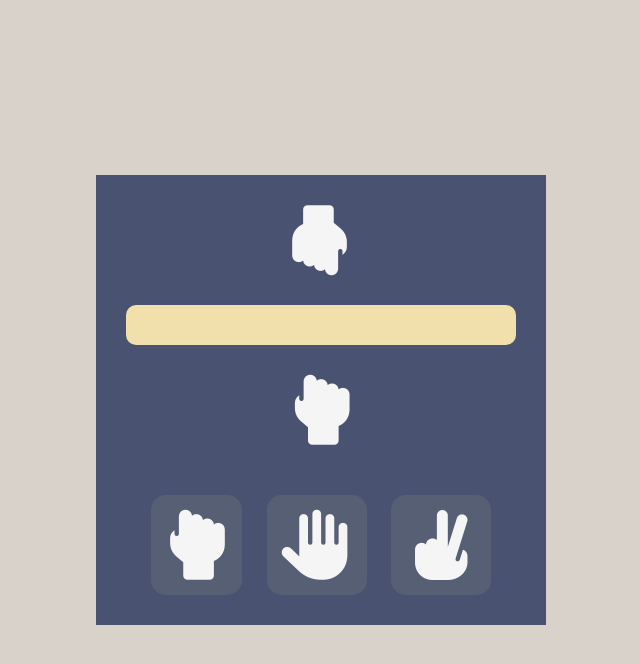
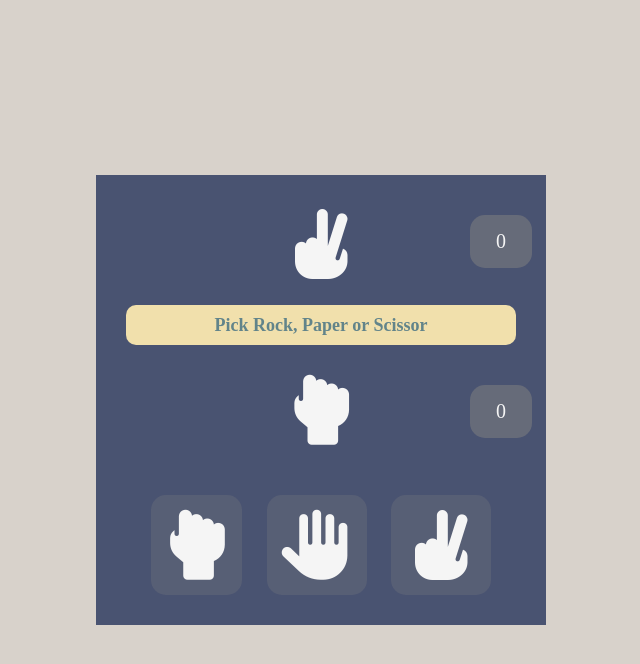
Before and after one commit to Ssang10/rock-paper-scissors, a plain HTML site: page index.html in a window 1280 px wide. Both pictures are taken after a click on the icon 515 px from the left and 545 px from the top of the page. Shown: the whole page, without its empty margins (319-959 px from the left). Drawn offline with Linux system fonts and the light colour scheme.

Commit message:
add score card and functionality to computer

```diff
--- a/index.html
+++ b/index.html
@@ -15,13 +15,21 @@
   <body>
     <div class="play-screen">
       <section class="computer-container">
-        <i class="fa-solid fa-hand-back-fist"></i>
+        <div class="play">
+          <i class="fa-solid fa-hand-back-fist"></i>
+        </div>
+        <div class="score-card">0</div>
       </section>
 
-      <section class="message-bar"></section>
+      <section class="message-bar">
+        <p>Pick Rock, Paper or Scissor</p>
+      </section>
 
       <section class="player-container">
-        <i class="fa-solid fa-hand-back-fist"></i>
+        <div class="play">
+          <i data-player class="fa-solid fa-hand-back-fist"></i>
+        </div>
+        <div class="score-card">0</div>
       </section>
 
       <section class="buttons-container">
--- a/script.js
+++ b/script.js
@@ -1,14 +1,32 @@
-const playerContainer = document.querySelector(".player-container");
+const player = document.querySelector(".player-container .play");
+const comp = document.querySelector(".computer-container .play");
 
 const play = (move) => {
   switch (move) {
     case "rock":
-      playerContainer.innerHTML = "<i class='fa-solid fa-hand-back-fist'></i>";
+      player.innerHTML = "<i class='fa-solid fa-hand-back-fist'></i>";
       break;
     case "paper":
-      playerContainer.innerHTML = "<i class='fa-solid fa-hand'></i>";
+      player.innerHTML = "<i class='fa-solid fa-hand'></i>";
       break;
     case "scissor":
-      playerContainer.innerHTML = "<i class='fa-solid fa-hand-scissors'></i>";
+      player.innerHTML = "<i class='fa-solid fa-hand-scissors'></i>";
+      break;
+  }
+
+  compPlay();
+};
+
+const compPlay = () => {
+  switch (Math.ceil(Math.random() * 3)) {
+    case 1:
+      comp.innerHTML = "<i class='fa-solid fa-hand-back-fist'></i>";
+      break;
+    case 2:
+      comp.innerHTML = "<i class='fa-solid fa-hand'></i>";
+      break;
+    case 3:
+      comp.innerHTML = "<i class='fa-solid fa-hand-scissors'></i>";
+      break;
   }
 };
--- a/style/style.scss
+++ b/style/style.scss
@@ -39,6 +39,7 @@ body {
 
   i {
     transform: rotate(180deg);
+    width: 62px;
   }
 }
 
@@ -49,10 +50,38 @@ body {
   border-radius: 10px;
 
   background-color: #f1e0ac;
+
+  display: flex;
+  justify-content: center;
+  align-items: center;
+
+  p {
+    color: #62848a;
+    font-weight: 700;
+    font-size: 18px;
+  }
 }
 
 .player-container {
   height: 70px;
+
+  i {
+    width: 62px;
+  }
+}
+
+.score-card {
+  background-color: rgba(128, 128, 128, 0.541);
+  color: #f5f5f5;
+
+  text-align: center;
+  padding: 15px;
+  border-radius: 15px;
+  font-size: 20px;
+
+  position: relative;
+  bottom: 60px;
+  left: 180px;
 }
 
 .buttons-container {
```
Also changed, not shown: style/style.css, 1 other file.
